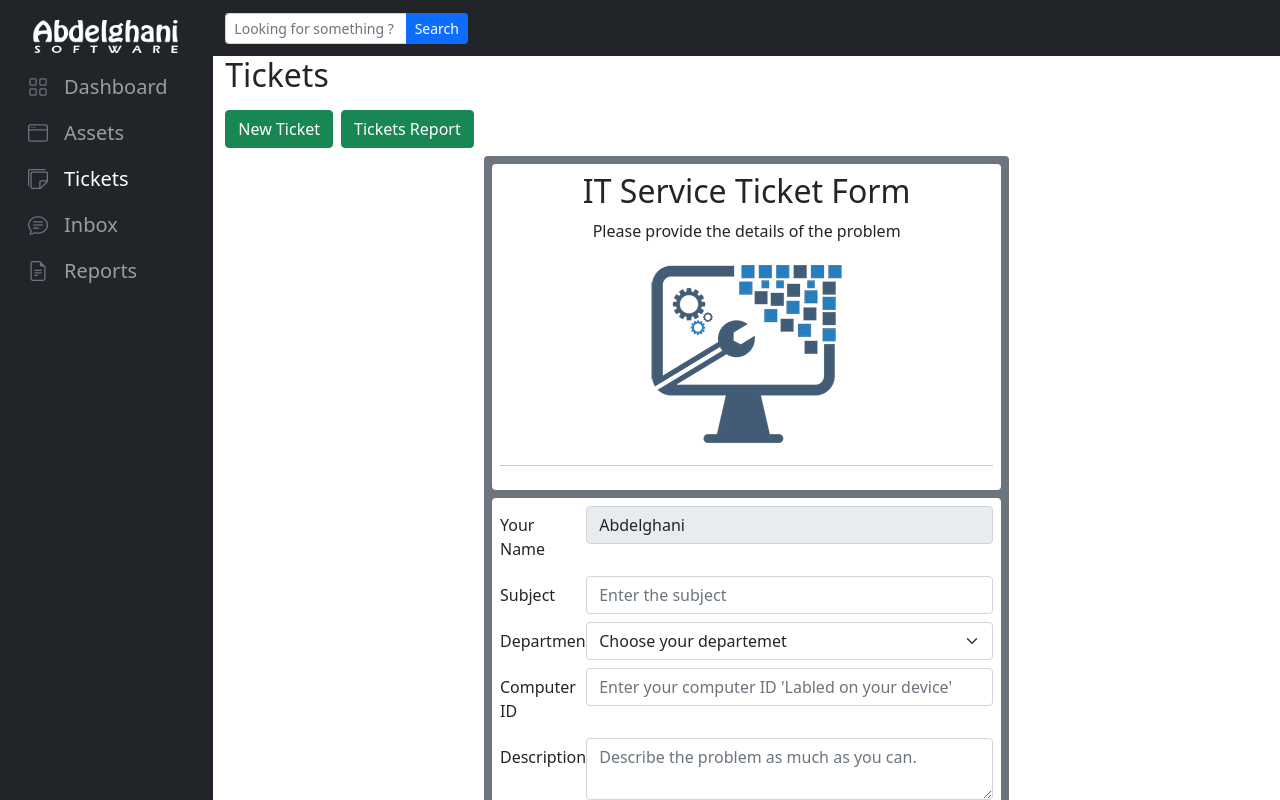
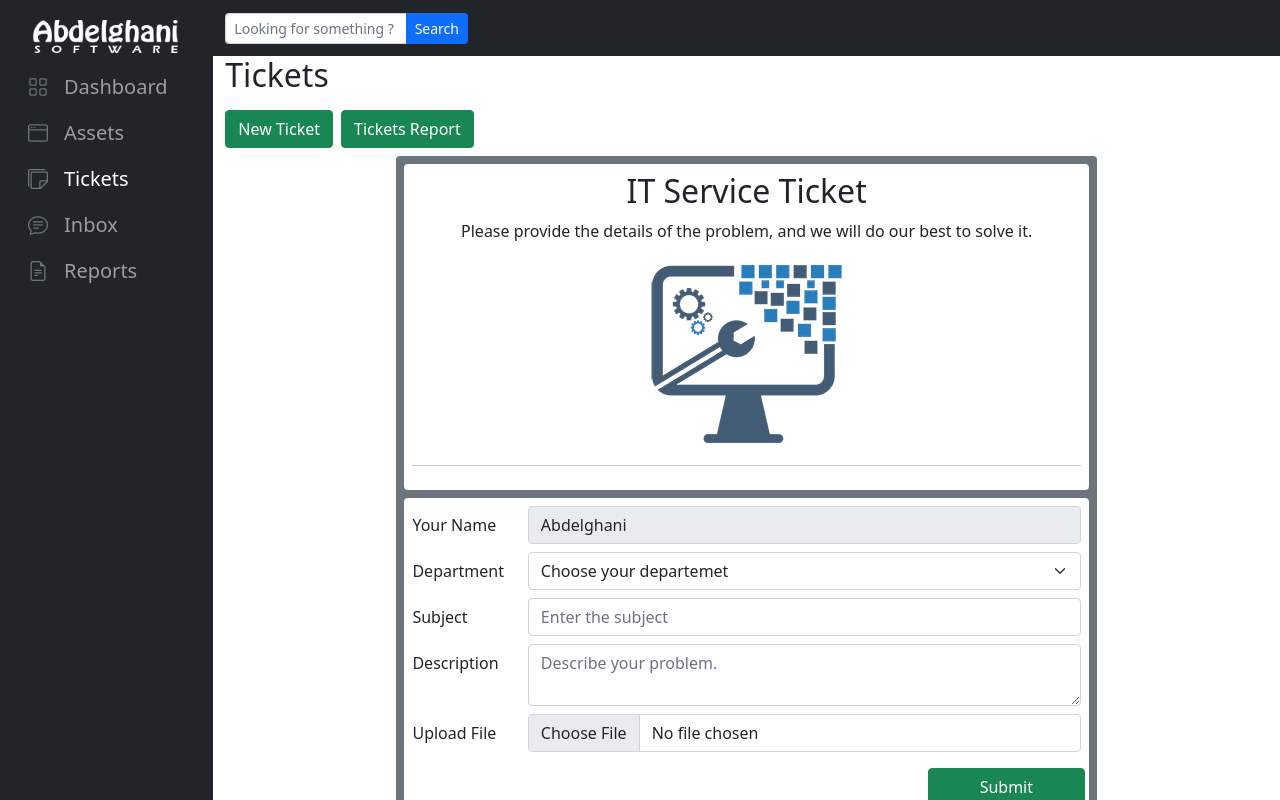
Before and after one commit to Abdelghani-Adel/I.T_Manager, a React (Create React App) app: page /tickets/add in a window 1280 px wide. Shown: the top 800 px of the page. Built offline with nearby package versions, Linux system fonts and the light colour scheme.

Commit message:
started in dividing the new ticket component into smallest component

```diff
--- /dev/null
+++ b/src/Pages/TicketsPage/NewTicket/DepartementInput.js
@@ -0,0 +1,33 @@
+const DepartementInput = (props) => {
+  const onChangeHandler = (e) => {
+    const deptObj = { departement: e.target.value };
+    props.onChange(deptObj);
+  };
+
+  return (
+    <div className="row mb-2">
+      <label htmlFor="" className="col-sm-2 col-form-label">
+        Department
+      </label>
+      <div className="col-sm-10">
+        <select
+          className="form-select"
+          type="text"
+          defaultValue={"Choose your departement"}
+          onChange={onChangeHandler}
+        >
+          <option value="Choose your departement" disabled>
+            Choose your departemet
+          </option>
+          <option value="Accounting">Accounting</option>
+          <option value="Human Resources">Human Resources</option>
+          <option value="Eng Office">Eng Office</option>
+          <option value="Front Office">Front Office</option>
+          <option value="Maintenance">Maintenance</option>
+        </select>
+      </div>
+    </div>
+  );
+};
+
+export default DepartementInput;
--- a/src/Pages/TicketsPage/NewTicket/NewTicket.js
+++ b/src/Pages/TicketsPage/NewTicket/NewTicket.js
@@ -1,39 +1,59 @@
 import { useState } from "react";
-import { useDispatch } from "react-redux";
+import { useDispatch, useSelector } from "react-redux";
+import { useHistory } from "react-router-dom";
 import TicketIcon from "../../../Assets/Images/ticketicon.png";
 import { ticketActions } from "../../../Redux/ticketsSlice";
+import DepartementInput from "./DepartementInput";
 
 const NewTicket = (props) => {
   const dispatch = useDispatch();
-  const [ticketObject, setTicketObject] = useState();
+  const history = useHistory();
 
+  const [ticketObject, setTicketObject] = useState({
+    id: "",
+    user: "",
+    date: "",
+    subject: "",
+    departement: "",
+    description: "",
+    avatar:
+      "https://cdn3.iconfinder.com/data/icons/vector-icons-6/96/256-512.png",
+    status: "pending",
+    priority: "Medium",
+    assignedTo: "",
+    chat: [],
+  });
+
+  // Using the length of tickets array to determine the new ID for the new ticket. tickets.length + 1
+  // const tickets = useSelector((state) => state.tickets);
+
+  // Function to update the state, will be given to the child input components as a prop.
+  // the input argument is a object contains just 1 prop which will overrides the prop in the ticketObject state.
+  const onChangeHandler = (input) => {
+    setTicketObject((previousState) => ({ ...previousState, ...input }));
+  };
+
+  //
   const submitHandler = (e) => {
     e.preventDefault();
 
     // prepare the ticket object
-    const ticketObj = {
-      id: 13,
-      time: "",
-      date: "",
-      subject: "",
-      departement: "",
-      description: "",
-      avatar: "",
-      status: "pending",
-      priority: "",
-      assignedTo: "",
-      chat: [],
-    };
 
     // dispatch the object
     dispatch(ticketActions.addTicket(ticketObject));
+
+    // navigate away
+    history.push("/tickets");
   };
 
   return (
-    <div className="col-10 col-xl-6 m-auto p-2 mb-2 bg-secondary rounded">
+    <div className="col-10 col-xl-8 col-xxl-6 m-auto p-2 mb-2 bg-secondary rounded">
       <div className="header rounded p-2 mb-2 bg-white text-center">
-        <h2>IT Service Ticket Form</h2>
-        <p>Please provide the details of the problem</p>
+        <h2>IT Service Ticket</h2>
+        <p>
+          Please provide the details of the problem, and we will do our best to
+          solve it.
+        </p>
         <img src={TicketIcon} alt="" />
         <hr />
       </div>
@@ -45,68 +65,37 @@ const NewTicket = (props) => {
           </label>
           <div className="col-sm-10">
             <input
-              class="form-control"
+              className="form-control"
               type="text"
               value="Abdelghani"
-              readonly
+              readOnly
               disabled
             />
           </div>
         </div>
+        <DepartementInput onChange={onChangeHandler} />
         <div className="row mb-2">
           <label htmlFor="" className="col-sm-2 col-form-label">
             Subject
           </label>
           <div className="col-sm-10">
             <input
-              class="form-control"
+              className="form-control"
               type="text"
               placeholder="Enter the subject"
             />
           </div>
         </div>
-        <div className="row mb-2">
-          <label htmlFor="" className="col-sm-2 col-form-label">
-            Department
-          </label>
-          <div className="col-sm-10">
-            <select
-              class="form-select"
-              type="text"
-              defaultValue={"Choose your departement"}
-            >
-              <option value="Choose your departement" disabled>
-                Choose your departemet
-              </option>
-              <option value="Accounting">Accounting</option>
-              <option value="Human Resources">Human Resources</option>
-              <option value="Eng Office">Eng Office</option>
-              <option value="Front Office">Front Office</option>
-              <option value="Maintenance">Maintenance</option>
-            </select>
-          </div>
-        </div>
-        <div className="row mb-2">
-          <label htmlFor="" className="col-sm-2 col-form-label">
-            Computer ID
-          </label>
-          <div className="col-sm-10">
-            <input
-              class="form-control"
-              type="text"
-              placeholder="Enter your computer ID 'Labled on your device'"
-            />
-          </div>
-        </div>
+
         <div className="row mb-2">
           <label htmlFor="" className="col-sm-2 col-form-label">
             Description
           </label>
           <div className="col-sm-10">
             <textarea
-              class="form-control"
+              className="form-control"
               type="text"
-              placeholder="Describe the problem as much as you can."
+              placeholder="Describe your problem."
             />
           </div>
         </div>
@@ -116,7 +105,7 @@ const NewTicket = (props) => {
           </label>
           <div className="col-sm-10">
             <input
-              class="form-control"
+              className="form-control"
               type="file"
               placeholder="Describe the problem as much as you can."
             />
--- a/src/Pages/TicketsPage/TicketsDashboard/LatestTickets/LatestTickets.js
+++ b/src/Pages/TicketsPage/TicketsDashboard/LatestTickets/LatestTickets.js
@@ -3,6 +3,7 @@ import TicketsTable from "../../components/TicketsTable/TicketsTable";
 
 const LatestTickets = (props) => {
   const ticketsState = useSelector((state) => state.tickets);
+  console.log(ticketsState);
   const tickets = ticketsState.filter((ticket, index) => index < 5);
 
   return (
--- a/src/Redux/ticketsSlice.js
+++ b/src/Redux/ticketsSlice.js
@@ -474,7 +474,9 @@ const ticketsSlice = createSlice({
   name: "ticketsSlice",
   initialState,
   reducers: {
-    addTicket: () => {},
+    addTicket: (state, action) => {
+      state.push(action.payload);
+    },
     editTicket: (state, action) => {
       const objIndex = state.findIndex((obj) => obj.id === action.payload.id);
 
```
Also changed, not shown: src/Pages/TicketsPage/NewTicket/DescriptionInput.js (added), src/Pages/TicketsPage/NewTicket/SubjectInput.js (added).
